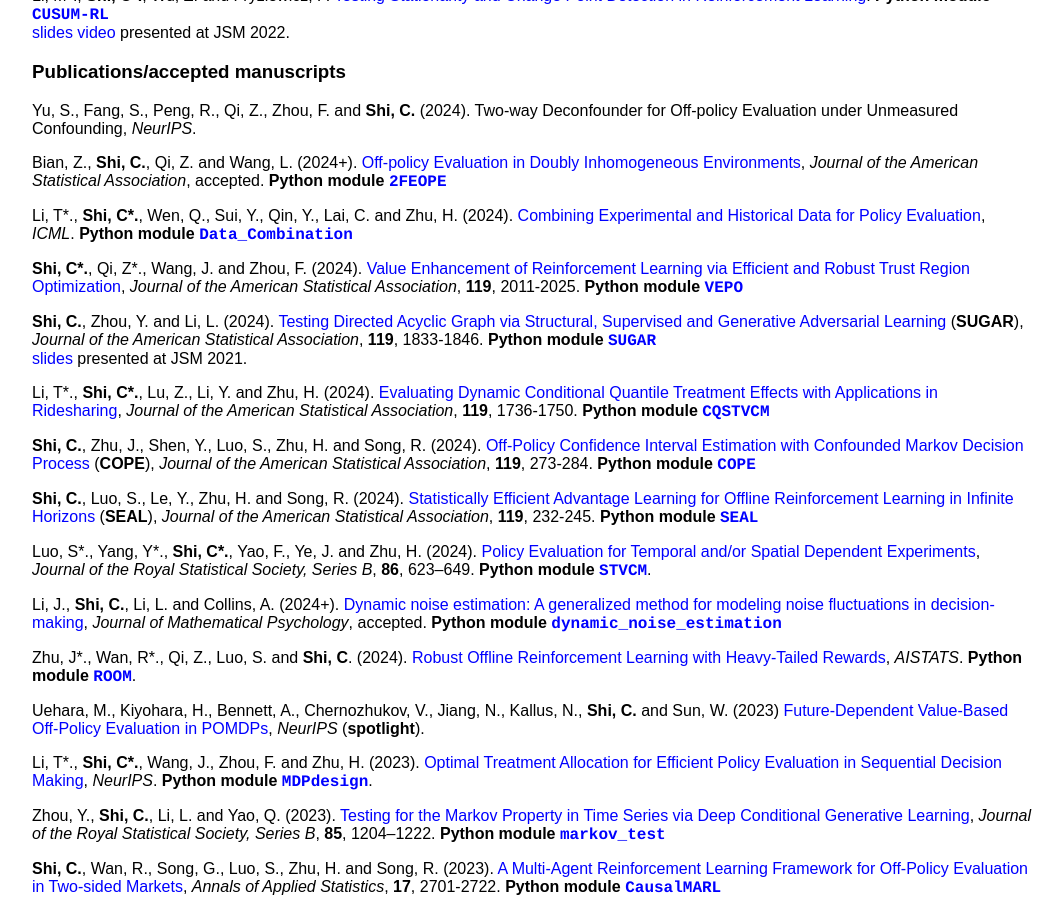
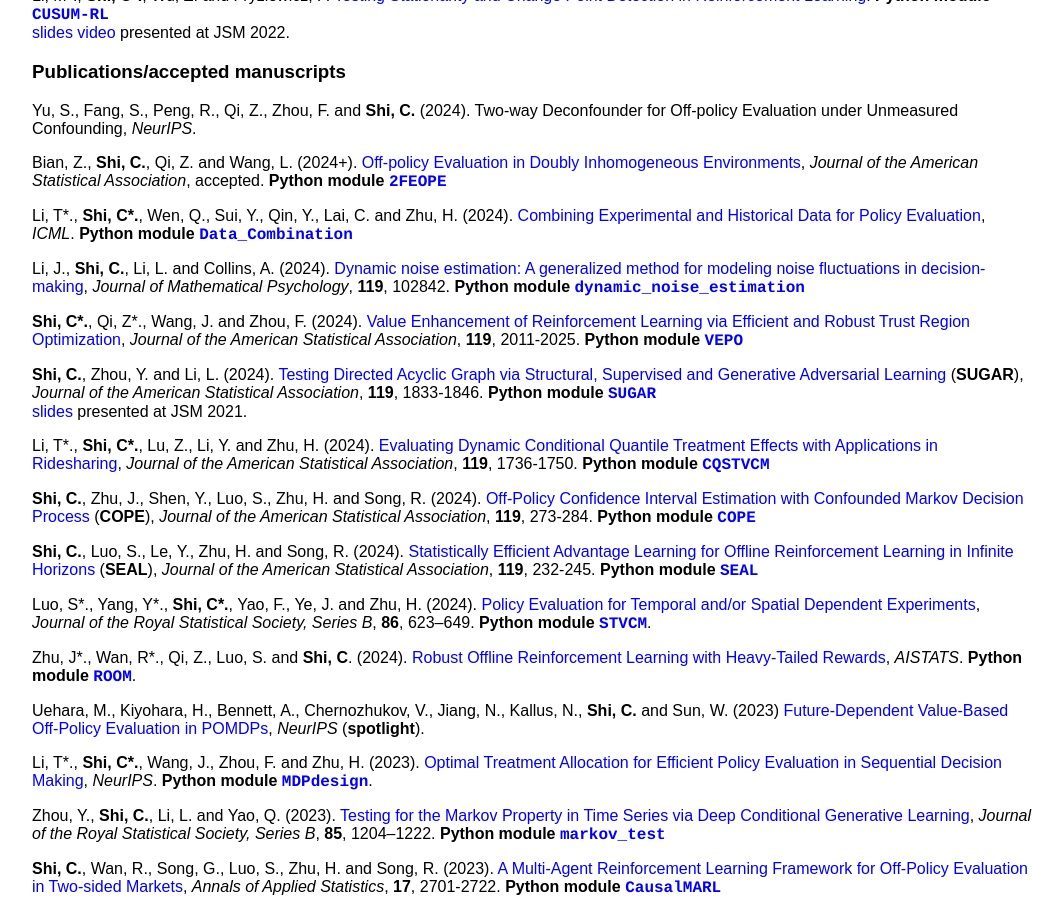
Before and after one commit to callmespring/callmespring.github.io, a Jekyll site: the page built from publication.md, in a window 1280 px wide and 900 px high, scrolled down 848 px. Shown: the whole window, without its empty margins (108-1171 px from the left). Built offline with Jekyll 4.4.1, drawn with Linux system fonts in a browser that asks for light colours; some of the changed lines change nothing that is shown.

Commit message:
Update publication.md

```diff
--- a/publication.md
+++ b/publication.md
@@ -61,6 +61,8 @@
 
 Li, T\*., **Shi, C\*.**, Wen, Q., Sui, Y., Qin, Y., Lai, C. and Zhu, H. (2024). [Combining Experimental and Historical Data for Policy Evaluation](https://arxiv.org/pdf/2406.00317), _ICML_. **Python module** [<span style="font-family:courier;">**Data_Combination**</span>](https://github.com/tingstat/Data_Combination)
 
+Li, J., **Shi, C.**, Li, L. and Collins, A. (2024). [Dynamic noise estimation: A generalized method for modeling noise fluctuations in decision-making](https://www.biorxiv.org/content/10.1101/2023.06.19.545524v1.full.pdf), _Journal of Mathematical Psychology_, **119**, 102842.  **Python module** [<span style="font-family:courier;">**dynamic_noise_estimation**</span>](https://github.com/jl3676/dynamic_noise_estimation)
+
 **Shi, C\*.**, Qi, Z\*., Wang, J. and Zhou, F. (2024). [Value Enhancement of Reinforcement
 Learning via Efficient and Robust Trust
 Region Optimization](https://arxiv.org/pdf/2301.02220.pdf), _Journal of the American Statistical Association_, **119**, 2011-2025. **Python module** [<span style="font-family:courier;">**VEPO**</span>](https://github.com/dc-wangjn/VEPO)
@@ -78,8 +80,6 @@
 **Python module** [<span style="font-family:courier;">**SEAL**</span>](https://github.com/leyuanheart/SEAL)
 
 Luo, S\*., Yang, Y\*., **Shi, C\*.**, Yao, F., Ye, J. and Zhu, H. (2024). [Policy Evaluation for Temporal and/or Spatial Dependent Experiments](https://arxiv.org/pdf/2202.10887.pdf), _Journal of the Royal Statistical Society, Series B_, **86**, 623–649. **Python module** [<span style="font-family:courier;">**STVCM**</span>](https://github.com/anneyang0060/STVCM).
-
-Li, J., **Shi, C.**, Li, L. and Collins, A. (2024+). [Dynamic noise estimation: A generalized method for modeling noise fluctuations in decision-making](https://www.biorxiv.org/content/10.1101/2023.06.19.545524v1.full.pdf), _Journal of Mathematical Psychology_, accepted.  **Python module** [<span style="font-family:courier;">**dynamic_noise_estimation**</span>](https://github.com/jl3676/dynamic_noise_estimation)
 
 Zhu, J\*., Wan, R\*., Qi, Z., Luo, S. and **Shi, C**. (2024). [Robust Offline Reinforcement Learning with Heavy-Tailed Rewards](https://arxiv.org/pdf/2310.18715.pdf), _AISTATS_. **Python module** [<span style="font-family:courier;">**ROOM**</span>](https://github.com/Mamba413/ROOM).
 
```
